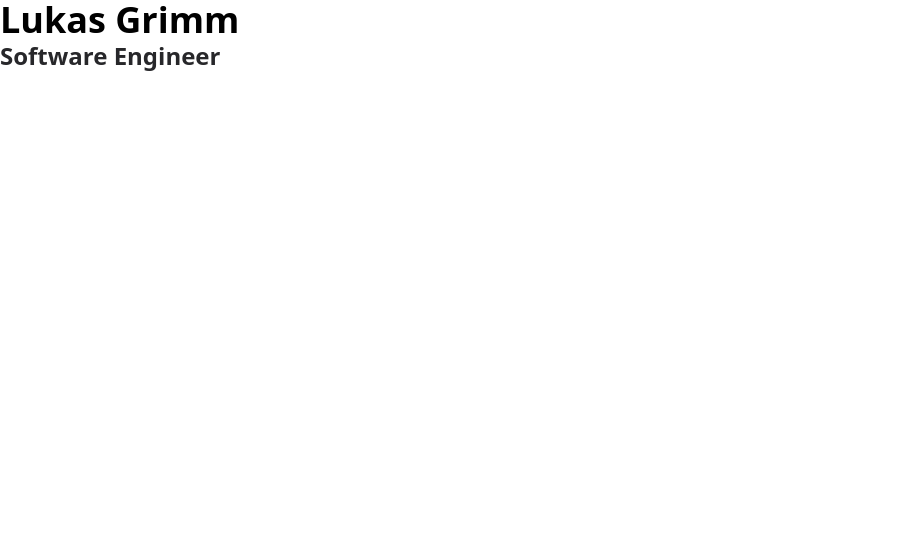
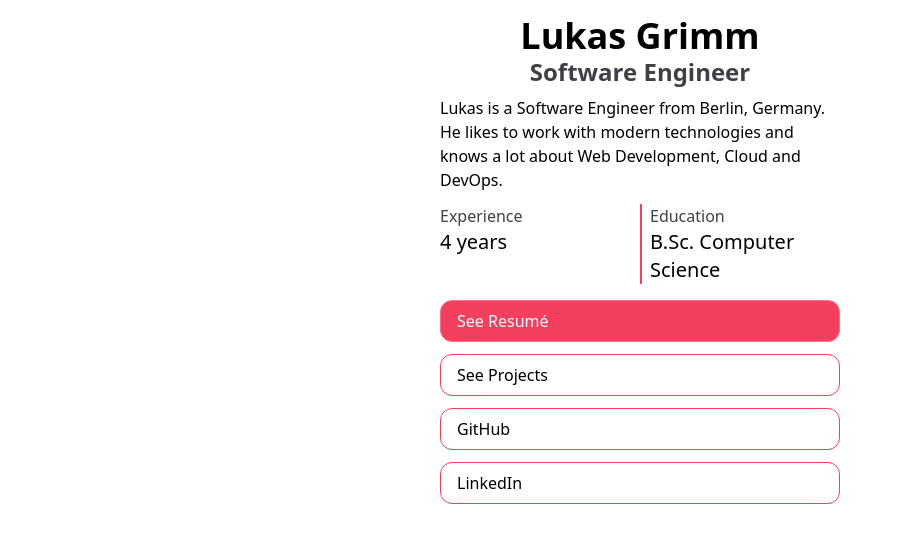
Before and after one commit to Untanky/homepage, a Next.js app: page / in a window 1280 px wide. Shown: the top 542 px of the page, without its empty margins (0-902 px from the left). Built offline with nearby package versions, Linux system fonts and the light colour scheme.

Commit message:
Crete basic layout
(without image)

```diff
--- a/src/app/layout.tsx
+++ b/src/app/layout.tsx
@@ -23,7 +23,7 @@ export default function RootLayout({
 }>) {
   return (
     <html lang="en">
-      <body className={`${jost.variable}`}>
+      <body className={`${jost.variable} dark:bg-black dark:text-white`}>
         {children}
       </body>
     </html>
--- a/src/app/page.tsx
+++ b/src/app/page.tsx
@@ -1,14 +1,80 @@
+import Link from 'next/link';
 import React from 'react';
 
 export default function Home() {
   return (
-    <main>
-      <h1 className="text-4xl font-bold">
+    <main className="mx-4 sm:w-[400px] sm:mx-auto">
+      <h1 className="text-4xl font-bold text-center mt-4">
         Lukas Grimm
       </h1>
-      <h2 className="text-2xl font-semibold text-zinc-800">
+      <h2 className="text-2xl font-semibold text-center text-zinc-700 dark:text-zinc-300">
         Software Engineer
       </h2>
+      <section className="mt-2">
+        <h3 className="sr-only">
+          About
+        </h3>
+        <p>
+          Lukas is a Software Engineer from Berlin, Germany. He likes to work with modern technologies and knows a lot about Web Development, Cloud and DevOps.
+        </p>
+      </section>
+      <section className="mt-3">
+        <h3 className="sr-only">
+          General Information
+        </h3>
+        <div className="grid grid-cols-2 divide-x-2 divide-rose-500 dark:divide-rose-500">
+          <div className="pr-2">
+            <span className="block text-zinc-700 dark:text-zinc-300">
+              Experience
+            </span>
+            <span className="block text-xl">
+              4 years
+            </span>
+          </div>
+          <div className="pl-2">
+            <span className="block text-zinc-700 dark:text-zinc-300">
+              Education
+            </span>
+            <span className="block text-xl">
+              B.Sc. Computer Science
+            </span>
+          </div>
+        </div>
+      </section>
+      <section className="flex flex-col mt-1 space-y-3">
+        <h3 className="sr-only">
+          Links
+        </h3>
+        <Link
+          className="bg-rose-500 text-white dark:text-black px-4 py-2 border border-rose-400 dark:border-rose-600 rounded-xl hover:bg-rose-600 hover:dark:bg-rose-400 transition-colors"
+          href="/resume"
+        >
+          See Resumé
+        </Link>
+        <Link
+          className="px-4 py-2 border border-rose-500 rounded-xl hover:bg-rose-50 hover:dark:bg-rose-950 transition-colors"
+          href="/projects"
+        >
+          See Projects
+        </Link>
+      </section>
+      <section className="flex flex-col space-y-3">
+        <h3 className="sr-only">
+          Social Media Links
+        </h3>
+        <Link
+          className="px-4 py-2 border border-rose-500 rounded-xl hover:bg-rose-50 hover:dark:bg-rose-950 transition-colors"
+          href="https://github.com/untanky"
+        >
+          GitHub
+        </Link>
+        <Link
+          className="px-4 py-2 border border-rose-500 rounded-xl hover:bg-rose-50 hover:dark:bg-rose-950 transition-colors"
+          href="https://linkedin.com/in/lukasgrimm"
+        >
+          LinkedIn
+        </Link>
+      </section>
     </main>
   );
 }
```
